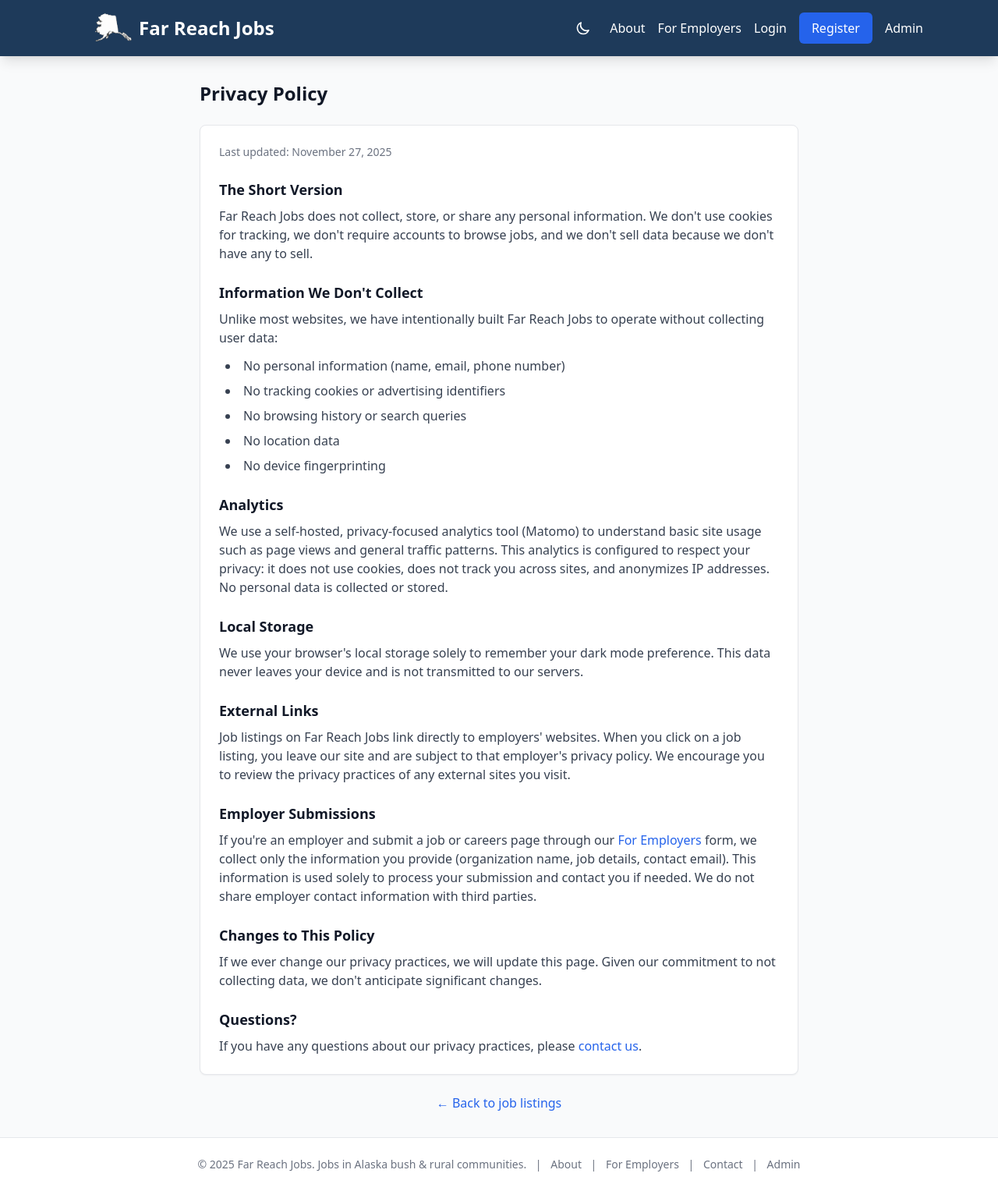
After one commit to mbuckingham74/Far-Reach-Jobs, a FastAPI app: template backend/app/templates/privacy.html in a window 1280 px wide. The commit adds this page. Shown: the whole page at 78% size. Run offline with FastAPI, Linux system fonts and the light colour scheme; the template is opened without the code that fills it, so the values that code supplies are empty; some libraries are stand-ins or nearby versions.

```diff
--- a/backend/app/templates/admin/configure_source.html
+++ b/backend/app/templates/admin/configure_source.html
@@ -311,8 +311,9 @@
     };
 
     window.closeScrapeModal = function() {
-        // Navigate back to admin page
-        window.location.href = '/admin';
+        const modal = document.getElementById('scrape-modal');
+        modal.classList.add('hidden');
+        document.body.style.overflow = '';
     };
 
     window.onScrapeComplete = function() {
--- /dev/null
+++ b/backend/app/templates/privacy.html
@@ -0,0 +1,92 @@
+{% extends "base.html" %}
+
+{% block title %}Privacy Policy - Far Reach Jobs{% endblock %}
+
+{% block content %}
+<div class="max-w-3xl mx-auto">
+    <h2 class="text-2xl font-bold text-gray-900 dark:text-white mb-6">Privacy Policy</h2>
+
+    <div class="bg-white dark:bg-gray-800 rounded-lg shadow-sm border border-gray-200 dark:border-gray-700 p-6 transition-colors">
+        <p class="text-sm text-gray-500 dark:text-gray-400 mb-6">Last updated: November 27, 2025</p>
+
+        <div class="space-y-6">
+            <!-- Summary -->
+            <section>
+                <h3 class="text-lg font-semibold text-gray-900 dark:text-white mb-2">The Short Version</h3>
+                <p class="text-gray-700 dark:text-gray-300">
+                    Far Reach Jobs does not collect, store, or share any personal information. We don't use cookies for tracking, we don't require accounts to browse jobs, and we don't sell data because we don't have any to sell.
+                </p>
+            </section>
+
+            <!-- No Data Collection -->
+            <section>
+                <h3 class="text-lg font-semibold text-gray-900 dark:text-white mb-2">Information We Don't Collect</h3>
+                <p class="text-gray-700 dark:text-gray-300 mb-3">
+                    Unlike most websites, we have intentionally built Far Reach Jobs to operate without collecting user data:
+                </p>
+                <ul class="list-disc list-inside text-gray-700 dark:text-gray-300 space-y-2 ml-2">
+                    <li>No personal information (name, email, phone number)</li>
+                    <li>No tracking cookies or advertising identifiers</li>
+                    <li>No browsing history or search queries</li>
+                    <li>No location data</li>
+                    <li>No device fingerprinting</li>
+                </ul>
+            </section>
+
+            <!-- Analytics -->
+            <section>
+                <h3 class="text-lg font-semibold text-gray-900 dark:text-white mb-2">Analytics</h3>
+                <p class="text-gray-700 dark:text-gray-300">
+                    We use a self-hosted, privacy-focused analytics tool (Matomo) to understand basic site usage such as page views and general traffic patterns. This analytics is configured to respect your privacy: it does not use cookies, does not track you across sites, and anonymizes IP addresses. No personal data is collected or stored.
+                </p>
+            </section>
+
+            <!-- Local Storage -->
+            <section>
+                <h3 class="text-lg font-semibold text-gray-900 dark:text-white mb-2">Local Storage</h3>
+                <p class="text-gray-700 dark:text-gray-300">
+                    We use your browser's local storage solely to remember your dark mode preference. This data never leaves your device and is not transmitted to our servers.
+                </p>
+            </section>
+
+            <!-- External Links -->
+            <section>
+                <h3 class="text-lg font-semibold text-gray-900 dark:text-white mb-2">External Links</h3>
+                <p class="text-gray-700 dark:text-gray-300">
+                    Job listings on Far Reach Jobs link directly to employers' websites. When you click on a job listing, you leave our site and are subject to that employer's privacy policy. We encourage you to review the privacy practices of any external sites you visit.
+                </p>
+            </section>
+
+            <!-- Employer Submissions -->
+            <section>
+                <h3 class="text-lg font-semibold text-gray-900 dark:text-white mb-2">Employer Submissions</h3>
+                <p class="text-gray-700 dark:text-gray-300">
+                    If you're an employer and submit a job or careers page through our <a href="/employers" class="text-primary-600 dark:text-primary-400 hover:underline">For Employers</a> form, we collect only the information you provide (organization name, job details, contact email). This information is used solely to process your submission and contact you if needed. We do not share employer contact information with third parties.
+                </p>
+            </section>
+
+            <!-- Changes -->
+            <section>
+                <h3 class="text-lg font-semibold text-gray-900 dark:text-white mb-2">Changes to This Policy</h3>
+                <p class="text-gray-700 dark:text-gray-300">
+                    If we ever change our privacy practices, we will update this page. Given our commitment to not collecting data, we don't anticipate significant changes.
+                </p>
+            </section>
+
+            <!-- Contact -->
+            <section>
+                <h3 class="text-lg font-semibold text-gray-900 dark:text-white mb-2">Questions?</h3>
+                <p class="text-gray-700 dark:text-gray-300">
+                    If you have any questions about our privacy practices, please <a href="/contact" class="text-primary-600 dark:text-primary-400 hover:underline">contact us</a>.
+                </p>
+            </section>
+        </div>
+    </div>
+
+    <div class="mt-6 text-center">
+        <a href="/" class="text-primary-600 dark:text-primary-400 hover:underline">
+            &larr; Back to job listings
+        </a>
+    </div>
+</div>
+{% endblock %}
```
